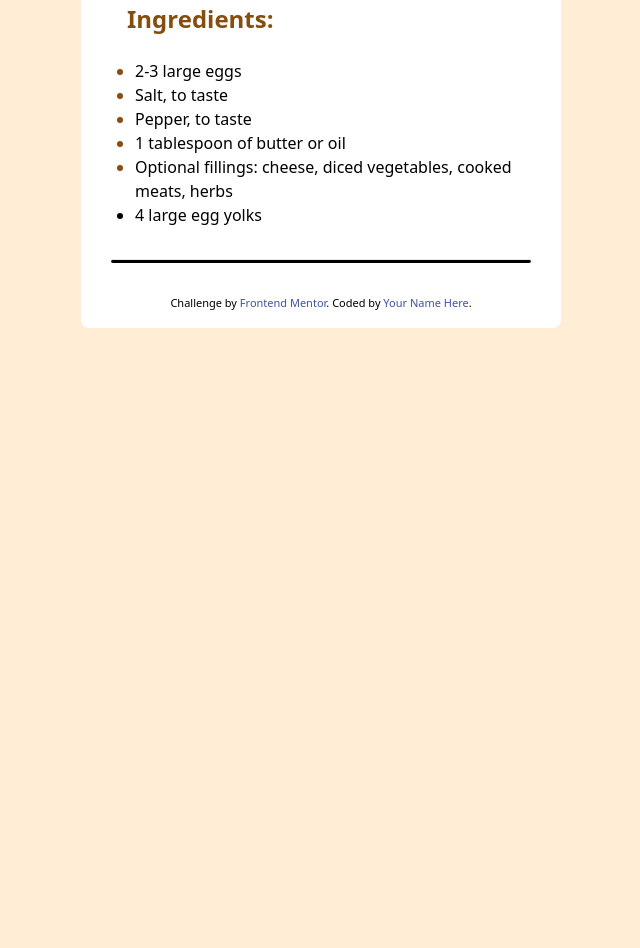
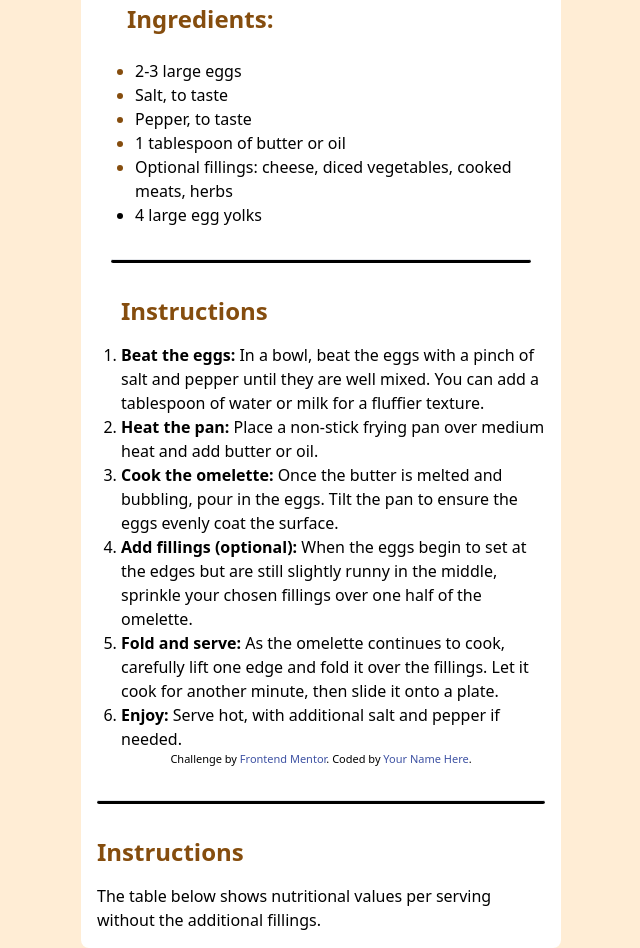
Before and after one commit to Dhruvmehta1311/recipe-page, a plain HTML site: page index.html in a window 1280 px wide. Shown: the part 621-1569 px from the top of the page, without its empty margins (319-959 px from the left). Before the commit the page ends 949 px from the top, so only its background shows below. Drawn offline with nearby package versions, Linux system fonts and the light colour scheme.

Commit message:
Almost FInished.

```diff
--- a/index.html
+++ b/index.html
@@ -84,48 +84,57 @@
         <hr class="h-1 my-8 bg-black rounded" />
       </div>
 
+      <div class="mt-4 pl-6">
+        <h3 class="text-yellow-800 font-bold text-2xl mb-4">Instructions</h3>
+        <ol>
+          <li class="list-decimal">
+            <span class="font-bold">Beat the eggs:</span> In a bowl, beat the
+            eggs with a pinch of salt and pepper until they are well mixed. You
+            can add a tablespoon of water or milk for a fluffier texture.
+          </li>
+          <li class="list-decimal">
+            <span class="font-bold">Heat the pan: </span> Place a non-stick
+            frying pan over medium heat and add butter or oil.
+          </li>
+          <li class="list-decimal">
+            <span class="font-bold">Cook the omelette:</span> Once the butter is
+            melted and bubbling, pour in the eggs. Tilt the pan to ensure the
+            eggs evenly coat the surface.
+          </li>
+          <li class="list-decimal">
+            <span class="font-bold">Add fillings (optional):</span> When the
+            eggs begin to set at the edges but are still slightly runny in the
+            middle, sprinkle your chosen fillings over one half of the omelette.
+          </li>
+          <li class="list-decimal">
+            <span class="font-bold">Fold and serve: </span> As the omelette
+            continues to cook, carefully lift one edge and fold it over the
+            fillings. Let it cook for another minute, then slide it onto a
+            plate.
+          </li>
+          <li class="list-decimal">
+            <span class="font-bold">Enjoy:</span> Serve hot, with additional
+            salt and pepper if needed.
+          </li>
+        </ol>
+      </div>
       <div class="attribution">
         Challenge by
         <a href="https://www.frontendmentor.io?ref=challenge" target="_blank"
           >Frontend Mentor</a
         >. Coded by <a href="#">Your Name Here</a>.
       </div>
+      <hr class="h-1 my-8 bg-black rounded" />
+      <div>
+        <h3 class="text-yellow-800 font-bold text-2xl mb-4">Instructions</h3>
+        <p>
+          The table below shows nutritional values per serving without the
+          additional fillings.
+        </p>
+      </div>
     </div>
     <!--
 
-
-
-  Preparation time
-
-  Total: Approximately 10 minutes
-  Preparation: 5 minutes
-  Cooking: 5 minutes
-
-  Ingredients
-
-  2-3 large eggs
-  Salt, to taste
-  Pepper, to taste
-  1 tablespoon of butter or oil
-  Optional fillings: cheese, diced vegetables, cooked meats, herbs
-
-  Instructions
-
-  Beat the eggs: In a bowl, beat the eggs with a pinch of salt and pepper until they are well mixed.
-  You can add a tablespoon of water or milk for a fluffier texture.
-
-  Heat the pan: Place a non-stick frying pan over medium heat and add butter or oil.
-
-  Cook the omelette: Once the butter is melted and bubbling, pour in the eggs. Tilt the pan to ensure
-  the eggs evenly coat the surface.
-
-  Add fillings (optional): When the eggs begin to set at the edges but are still slightly runny in the
-  middle, sprinkle your chosen fillings over one half of the omelette.
-
-  Fold and serve: As the omelette continues to cook, carefully lift one edge and fold it over the
-  fillings. Let it cook for another minute, then slide it onto a plate.
-
-  Enjoy: Serve hot, with additional salt and pepper if needed.
 
   Nutrition
 
```
